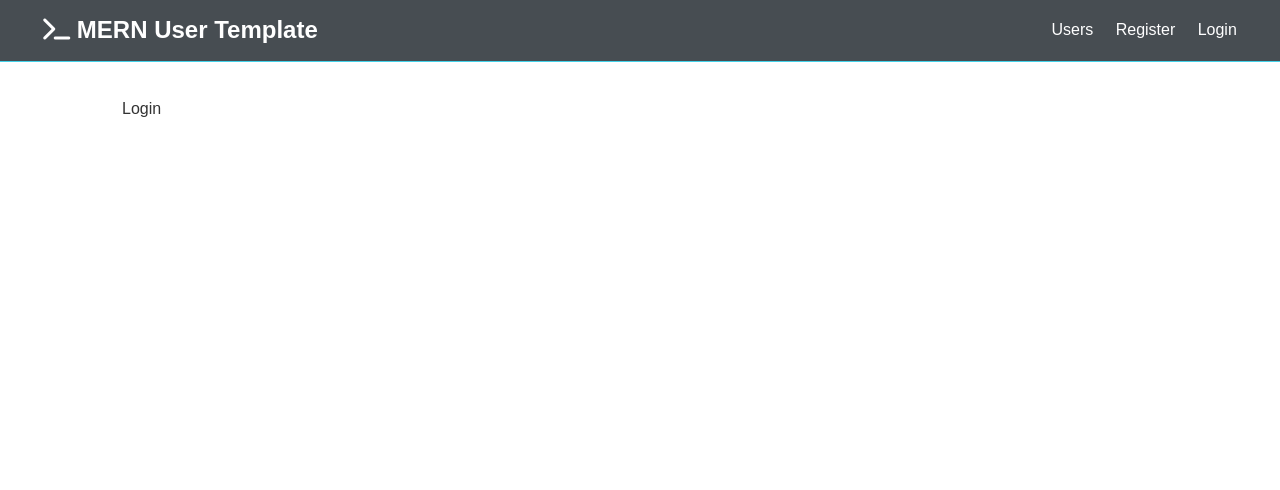
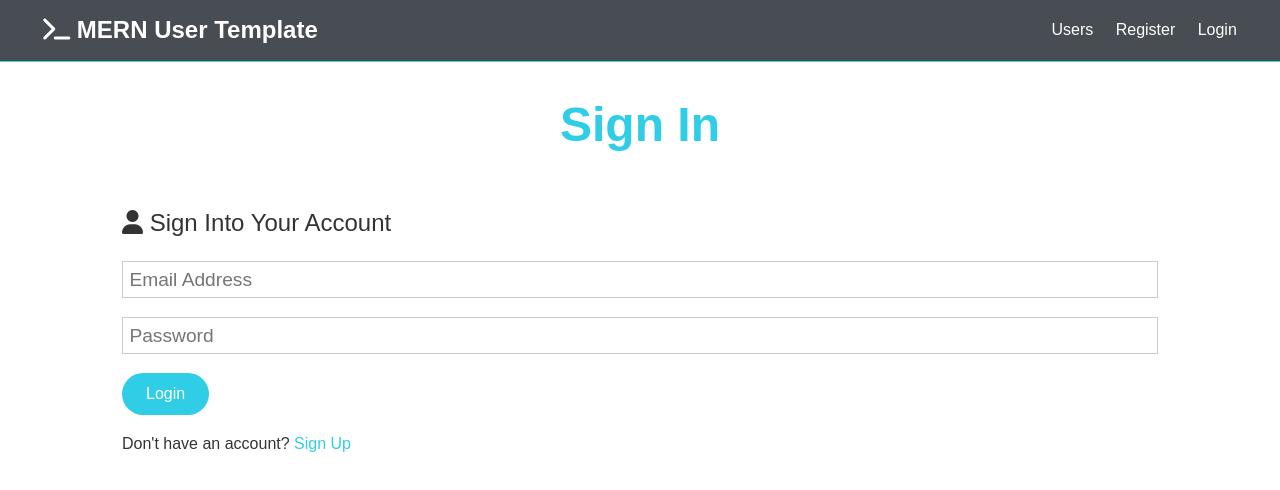
Before and after one commit to Karsenh/MERN-User-Profile-Project, a React (Create React App) app in the folder client/: page /login in a window 1280 px wide. Shown: the top 490 px of the page. Built offline with nearby package versions, Linux system fonts and the light colour scheme.

Commit message:
Finished Registration and Sign In pages / forms

```diff
--- a/client/src/App.css
+++ b/client/src/App.css
@@ -68,6 +68,8 @@
 
 .text-primary {
   color: var(--primary-color);
+  text-align: center;
+  margin-bottom: 50px;
 }
 
 .text-dark {
--- a/client/src/components/auth/Login.js
+++ b/client/src/components/auth/Login.js
@@ -1,5 +1,54 @@
-import React from "react";
+import React, { Fragment, useState } from 'react';
+import { Link } from 'react-router-dom';
 
 export const Login = () => {
-  return <div>Login</div>;
+  const [formData, setFormData] = useState({
+    email: '',
+    password: '',
+  });
+
+  const { email, password } = formData;
+
+  //   Use onChange for all field target names
+  const onChange = e =>
+    setFormData({ ...formData, [e.target.name]: e.target.value });
+
+  const onSubmit = async e => {
+    e.preventDefault();
+    console.log('Success!');
+  };
+
+  return (
+    <Fragment>
+      <h1 className='large text-primary'>Sign In</h1>
+      <p className='lead'>
+        <i className='fas fa-user'></i> Sign Into Your Account
+      </p>
+      <form className='form' onSubmit={e => onSubmit(e)}>
+        <div className='form-group'>
+          <input
+            type='email'
+            placeholder='Email Address'
+            value={email}
+            onChange={e => onChange(e)}
+            name='email'
+          />
+        </div>
+        <div className='form-group'>
+          <input
+            type='password'
+            placeholder='Password'
+            name='password'
+            value={password}
+            onChange={e => onChange(e)}
+            minLength='6'
+          />
+        </div>
+        <input type='submit' className='btn btn-primary' value='Login' />
+      </form>
+      <p className='my-1'>
+        Don't have an account? <Link to='/register'>Sign Up</Link>
+      </p>
+    </Fragment>
+  );
 };
--- a/client/src/components/auth/Register.js
+++ b/client/src/components/auth/Register.js
@@ -1,5 +1,5 @@
 import React, { Fragment, useState } from 'react';
-import axios from 'axios';
+import { Link } from 'react-router-dom';
 
 export const Register = () => {
   const [formData, setFormData] = useState({
@@ -20,27 +20,7 @@
     if (password !== password2) {
       console.log('Passwords do not match!');
     } else {
-      const newUser = {
-        name,
-        email,
-        password,
-      };
-
-      try {
-        const config = {
-          headers: {
-            'Content-Type': 'application/json',
-          },
-        };
-
-        //   Stringify new user
-        const body = JSON.stringify(newUser);
-
-        const res = await axios.post('/api/users', body, config);
-        console.log(res.data);
-      } catch (err) {
-        console.error(err.response.data);
-      }
+      console.log('SUCCESS');
     }
   };
 
@@ -97,7 +77,7 @@
         <input type='submit' className='btn btn-primary' value='Register' />
       </form>
       <p className='my-1'>
-        Already have an account? <a href='login.html'>Sign In</a>
+        Already have an account? <Link to='/login'>Sign In</Link>
       </p>
     </Fragment>
   );
```
